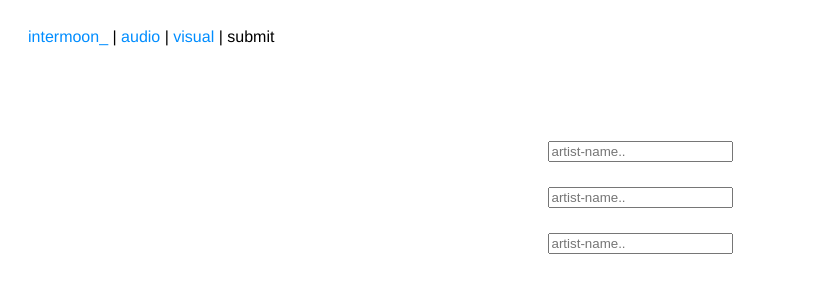
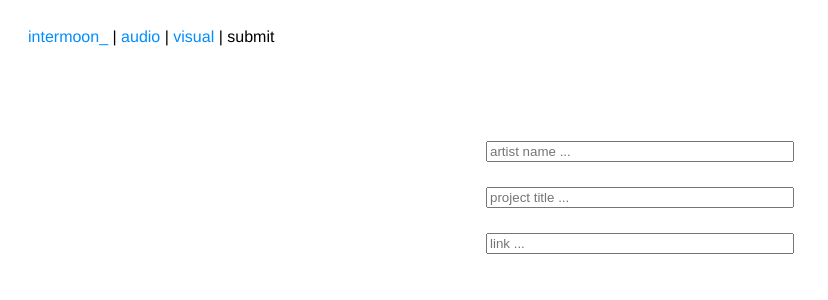
Before and after one commit to blissGen/intermoon_org, a Vue app in the folder client/: page /submit in a window 1280 px wide. Shown: the top 300 px of the page, without its empty margins (0-828 px from the left). Built offline with nearby package versions, Linux system fonts and the light colour scheme.

Commit message:
more submission form developments

```diff
--- a/client/src/components/submissionForm.vue
+++ b/client/src/components/submissionForm.vue
@@ -1,9 +1,13 @@
 <template>
   <div class="sibmissionForm">
     <form>
-      <input :style="styleObject01" type="text" placeholder="artist-name.." />
-      <input :style="styleObject02" type="text" placeholder="artist-name.." />
-      <input :style="styleObject02" type="text" placeholder="artist-name.." />
+      <input :style="styleObject01" type="text" placeholder="artist name ..." />
+      <input
+        :style="styleObject02"
+        type="text"
+        placeholder="project title ..."
+      />
+      <input :style="styleObject02" type="text" placeholder="link ..." />
     </form>
   </div>
 </template>
@@ -16,12 +20,14 @@ export default {
       styleObject01: {
         display: "block",
         margin: "auto",
-        marginTop: "75px"
+        marginTop: "75px",
+        width: "300px"
       },
       styleObject02: {
         display: "block",
         margin: "auto",
-        marginTop: "25px"
+        marginTop: "25px",
+        width: "300px"
       }
     };
   }
```
